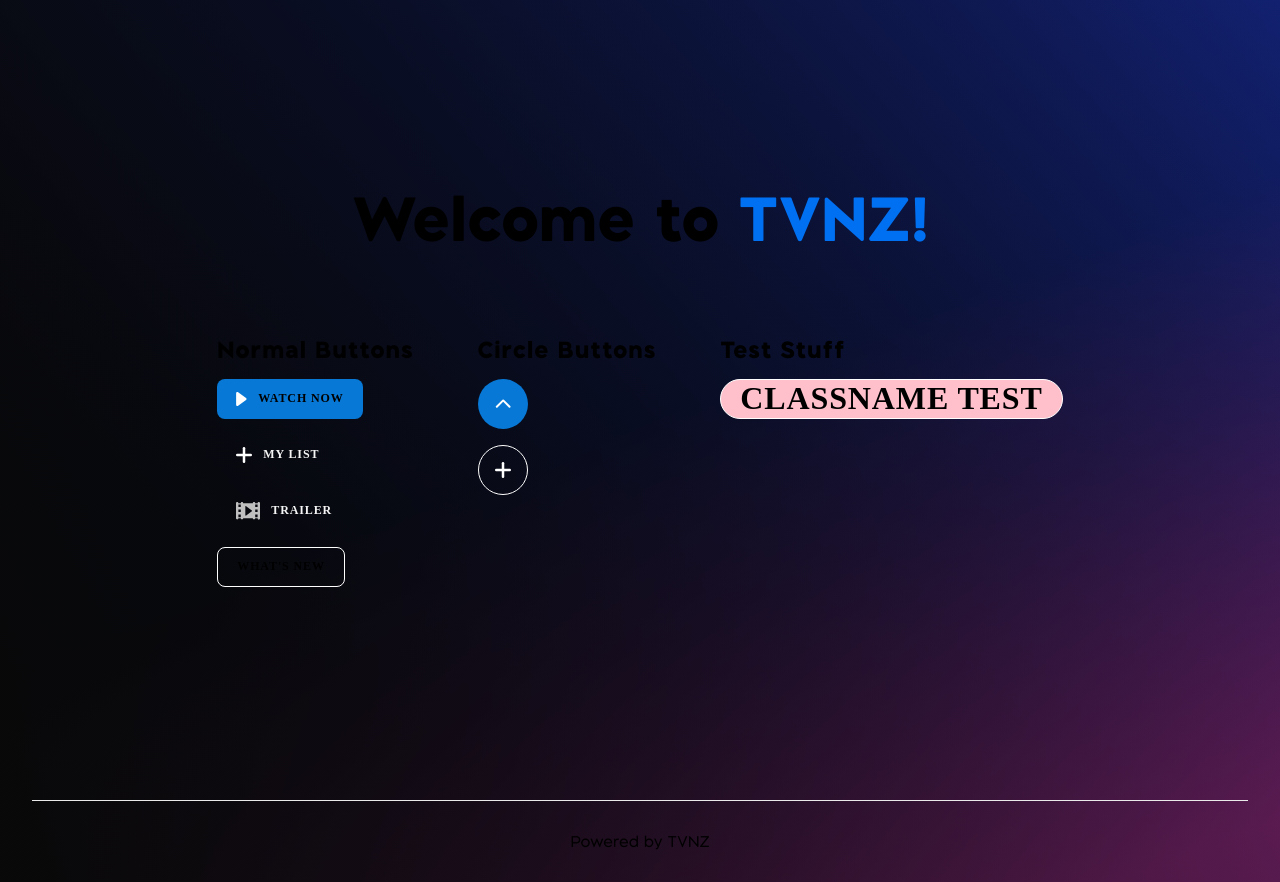
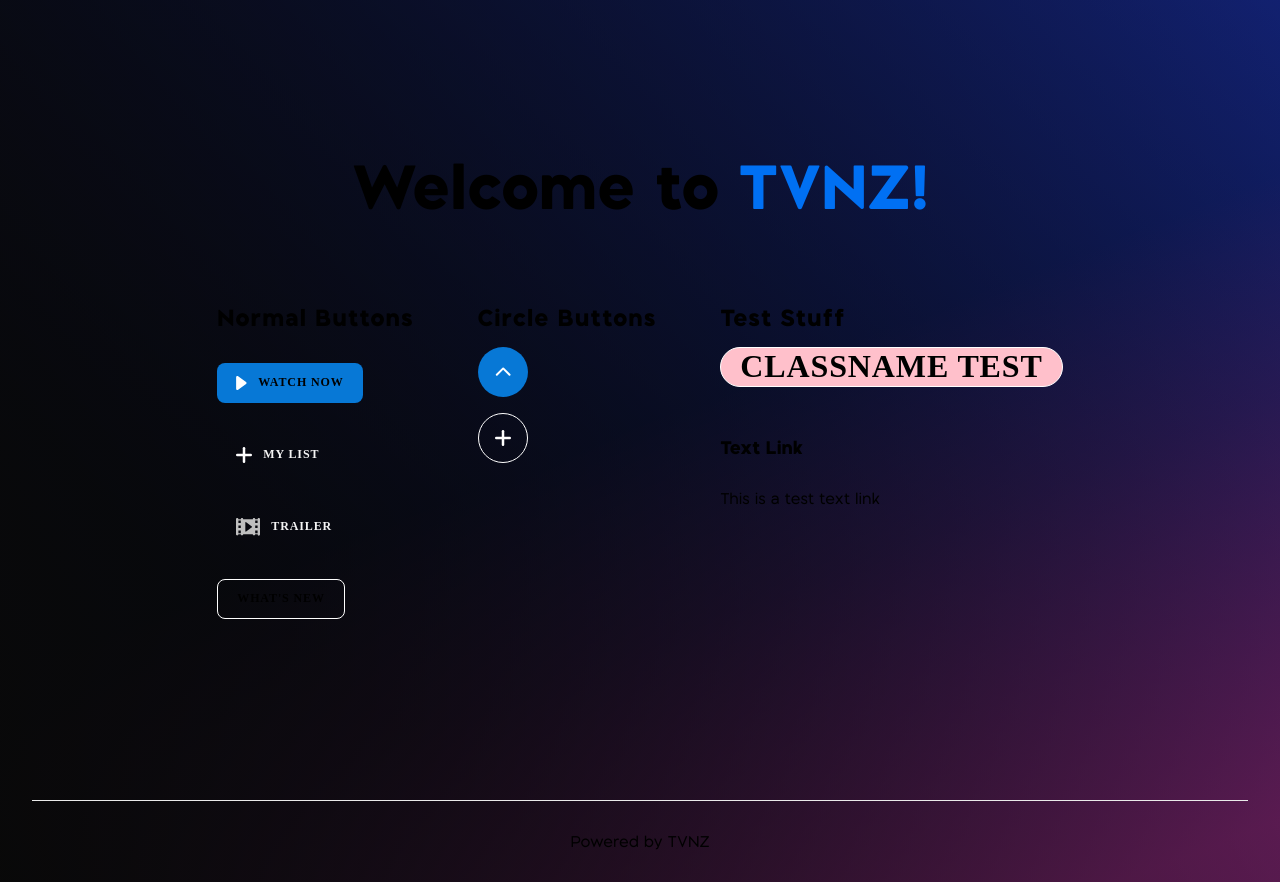
Before and after one commit to Reef-jpg/tvnz-rebuild-sandbox, a Next.js app: page / in a window 1280 px wide. Built offline with nearby package versions, Linux system fonts and the light colour scheme.

Commit message:
implement link component and unit tests

```diff
--- /dev/null
+++ b/components/link/link.tsx
@@ -0,0 +1,29 @@
+import { ReactNode } from "react";
+import styled from "styled-components";
+
+const StyledLink = styled.a`
+  display: inline-flex;
+  text-decoration: none;
+`;
+
+type LinkTarget = "_blank" | "_self" | "_parent" | "_top";
+
+const Link = ({
+  href,
+  target,
+  children,
+  className = "",
+}: {
+  href: string;
+  target?: LinkTarget;
+  children: ReactNode;
+  className?: string;
+}) => {
+  return (
+    <StyledLink href={href} target={target} className={`link ${className}`}>
+      {children}
+    </StyledLink>
+  );
+};
+
+export default Link;
--- a/pages/index.tsx
+++ b/pages/index.tsx
@@ -1,5 +1,6 @@
 import Button from "../components/button/button";
 import Head from "next/head";
+import Link from "../components/link/link";
 import styled from "styled-components";
 import styles from "../styles/Home.module.css";
 import { useState } from "react";
@@ -53,11 +54,13 @@
             <h2>Normal Buttons</h2>
 
             {/* primary button */}
+            <Link href="/" target="_blank">
               <Button
                 text="Watch Now"
                 icon="/icon-play.svg"
                 onClick={() => window.alert("click handler 1")}
               />
+            </Link>
 
             {/* secondary button */}
             <Button
@@ -67,11 +70,13 @@
               className={faved1 ? "in-my-list" : "not-in-my-list"}
               onClick={() => setFaved1(!faved1)}
             />
+            <Link href="/">
               <Button
                 text="Trailer"
                 icon="/icon-trailer.svg"
                 variant="secondary"
               />
+            </Link>
 
             {/* outline button */}
             <Button text="What's New" variant="outline" />
@@ -97,9 +102,13 @@
 
           <div className="col">
             <h2>Test Stuff</h2>
-
             {/* test button */}
             <Button text="classname test" variant="outline" className="test" />
+
+            <br />
+
+            <h3>Text Link</h3>
+            <Link href="/">This is a test text link</Link>
           </div>
         </StyledDiv>
       </main>
```
Also changed, not shown: 2 other files (tests, documents, lock files or other folders). Lines whose indentation alone changed are shown as unchanged.
